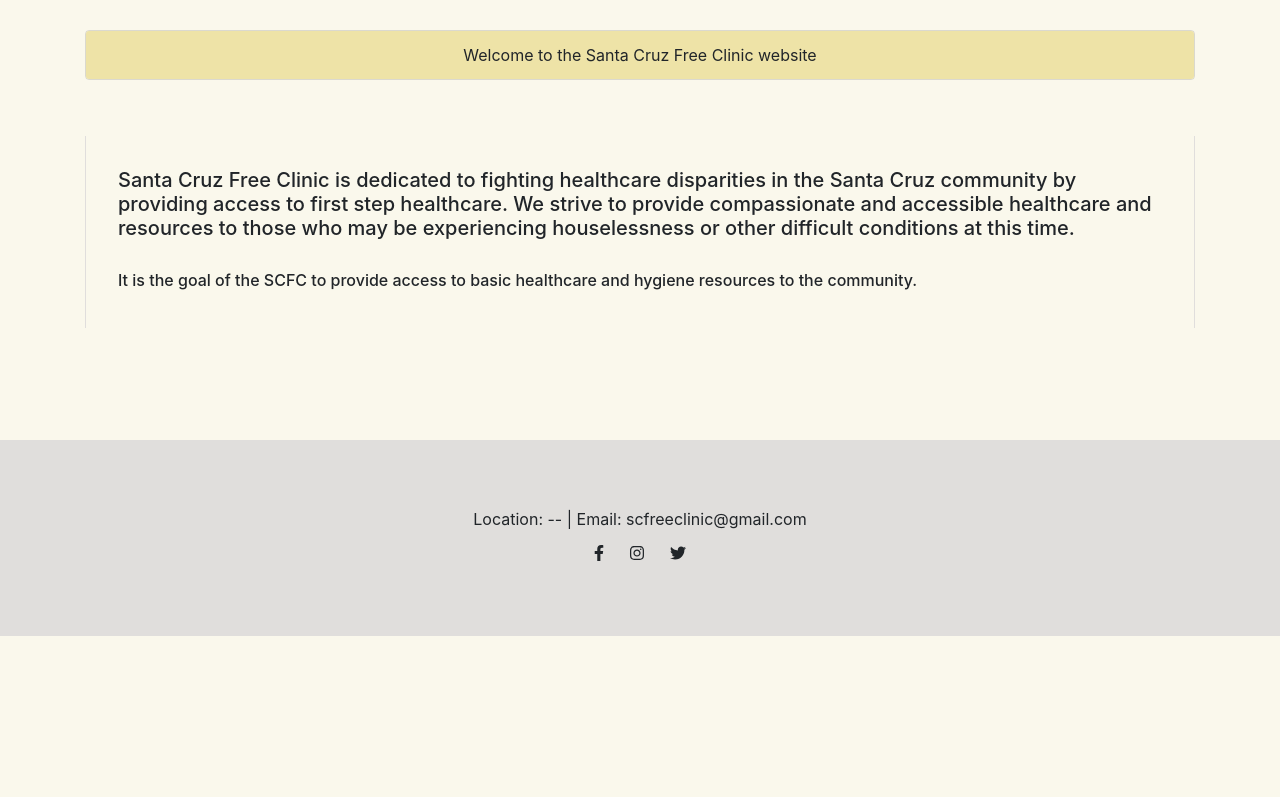
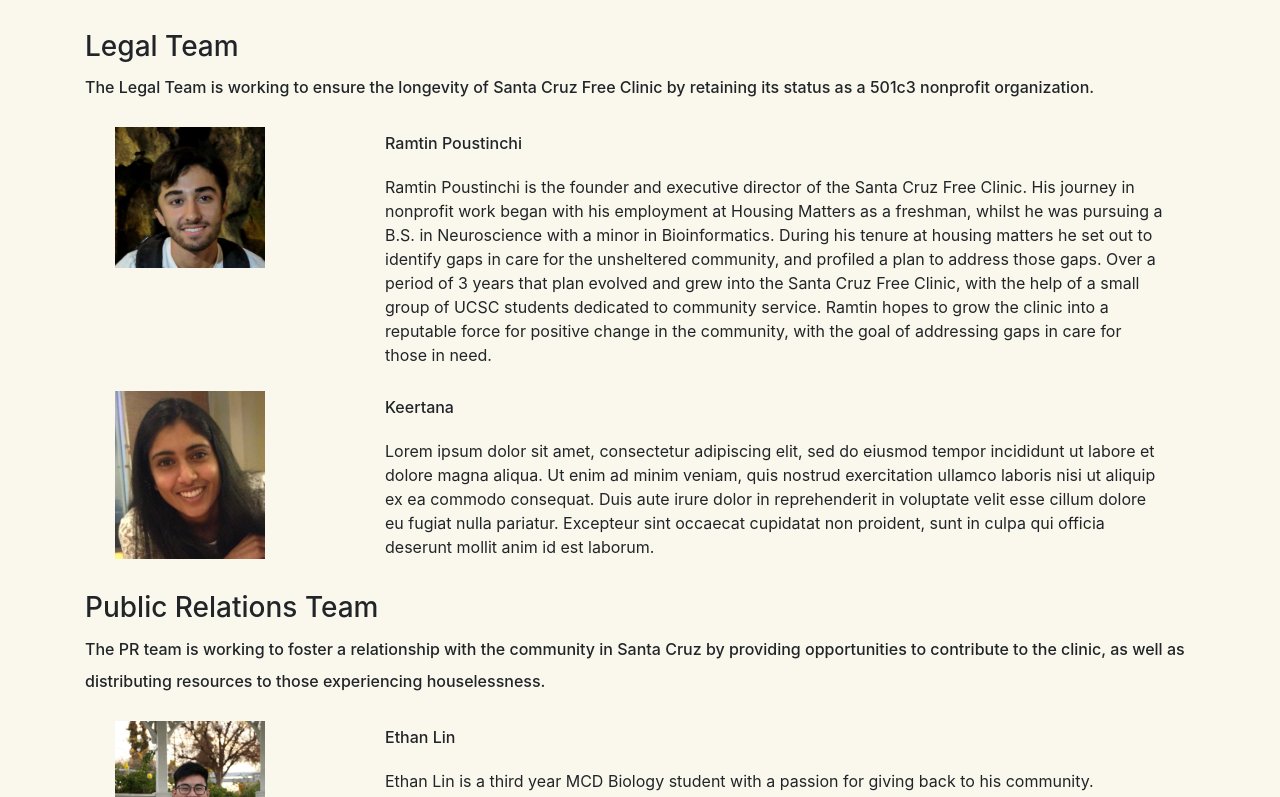
Before and after one commit to scfreeclinic/scfreeclinic, a React (Create React App) app: page /ourteam in a window 1280 px wide. Shown: the part 403-1200 px from the top of the page. Before the commit the page ends 1039 px from the top, so only its background shows below. Built offline with nearby package versions, Linux system fonts and the light colour scheme.

Commit message:
cname, board member desc, temp banner

```diff
--- a/src/App.js
+++ b/src/App.js
@@ -1,6 +1,6 @@
 import React, { Component } from 'react';
 import "./components/FontAwesomeIcon";
-import { HashRouter as Router, Switch, Route } from "react-router-dom";
+import { BrowserRouter as Router, Switch, Route } from "react-router-dom";
 import { OurServices } from './OurServices';
 import { About } from './About';
 import { OurTeam } from './OurTeam';
--- a/src/OurTeam.js
+++ b/src/OurTeam.js
@@ -14,34 +14,39 @@
     <React.Fragment>
     <Jumbotron jumboClasses="ourteam_jumbo" jumboText="OUR TEAM"/>
     <div>
-        <h3>Public Relations Team</h3>
-        <h6>The PR team is working to foster a relationship with the community in Santa Cruz by providing opportunities to contribute to the clinic, as well as distributing resources to those experiencing houselessness.</h6>
+
+        <h3>Legal Team</h3>
+        <h6>The Legal Team is working to ensure the longevity of Santa Cruz Free Clinic by retaining its status as a 501c3 nonprofit organization. </h6>
         <BoardMembers
-            memberImage1={EthanImg}
-            memberName1="Ethan Lin"
-            memberDesc1="Lorem ipsum dolor sit amet, consectetur adipiscing elit, sed do eiusmod tempor incididunt ut labore et dolore magna aliqua.
-            Ut enim ad minim veniam, quis nostrud exercitation ullamco laboris nisi ut aliquip ex ea commodo consequat. Duis aute irure
-            dolor in reprehenderit in voluptate velit esse cillum dolore eu fugiat nulla pariatur. Excepteur sint occaecat cupidatat non
-            proident, sunt in culpa qui officia deserunt mollit anim id est laborum."
-            memberImage2={ShayImg}
-            memberName2="Shay Reed"
+            memberImage1={RamtinImg}
+            memberName1="Ramtin Poustinchi"
+            memberDesc1="Ramtin Poustinchi is the founder and executive director of the Santa Cruz Free Clinic. His journey in nonprofit
+            work began with his employment at Housing Matters as a freshman, whilst he was pursuing a B.S. in Neuroscience with a minor
+            in Bioinformatics. During his tenure at housing matters he set out to identify gaps in care for the unsheltered community,
+            and profiled a plan to address those gaps. Over a period of 3 years that plan evolved and grew into the Santa Cruz Free Clinic,
+            with the help of a small group of UCSC students dedicated to community service. Ramtin hopes to grow the clinic into a reputable
+            force for positive change in the community, with the goal of addressing gaps in care for those in need."
+            memberImage2={KeertanaImg}
+            memberName2="Keertana"
             memberDesc2="Lorem ipsum dolor sit amet, consectetur adipiscing elit, sed do eiusmod tempor incididunt ut labore et dolore magna aliqua.
             Ut enim ad minim veniam, quis nostrud exercitation ullamco laboris nisi ut aliquip ex ea commodo consequat. Duis aute irure
             dolor in reprehenderit in voluptate velit esse cillum dolore eu fugiat nulla pariatur. Excepteur sint occaecat cupidatat non
             proident, sunt in culpa qui officia deserunt mollit anim id est laborum."
         />
 
-        <h3>Legal Team</h3>
-        <h6>The Legal Team is working to ensure the longevity of Santa Cruz Free Clinic by retaining its status as a 501c3 nonprofit organization. </h6>
+        <h3>Public Relations Team</h3>
+        <h6>The PR team is working to foster a relationship with the community in Santa Cruz by providing opportunities to contribute to the clinic, as well as distributing resources to those experiencing houselessness.</h6>
         <BoardMembers
-            memberImage1={KeertanaImg}
-            memberName1="Keertana"
-            memberDesc1="Lorem ipsum dolor sit amet, consectetur adipiscing elit, sed do eiusmod tempor incididunt ut labore et dolore magna aliqua.
-            Ut enim ad minim veniam, quis nostrud exercitation ullamco laboris nisi ut aliquip ex ea commodo consequat. Duis aute irure
-            dolor in reprehenderit in voluptate velit esse cillum dolore eu fugiat nulla pariatur. Excepteur sint occaecat cupidatat non
-            proident, sunt in culpa qui officia deserunt mollit anim id est laborum."
-            memberImage2={RamtinImg}
-            memberName2="Ramtin"
+            memberImage1={EthanImg}
+            memberName1="Ethan Lin"
+            memberDesc1="Ethan Lin is a third year MCD Biology student with a passion for giving back to his community. Throughout high school,
+            he has gone on several service trips to Taiwan to serve the indigenous population there. At UCSC, he interned for Cal Teach to make
+            an impact on K-12 students in local Santa Cruz schools. As the PR co-director, Ethan hopes to be able to give back to the homeless and
+            less fortunate in the local Santa Cruz community through Santa Cruz Free Clinic. Like the other members of the clinic, Ethan wants the
+            clinic to become a service that is able to reach the basic healthcare and hygiene needs of those who . In the future, he desires to
+            continue to give back through his love for biology and health sciences by becoming a Physician Assistant (PA). "
+            memberImage2={ShayImg}
+            memberName2="Shay Reed"
             memberDesc2="Lorem ipsum dolor sit amet, consectetur adipiscing elit, sed do eiusmod tempor incididunt ut labore et dolore magna aliqua.
             Ut enim ad minim veniam, quis nostrud exercitation ullamco laboris nisi ut aliquip ex ea commodo consequat. Duis aute irure
             dolor in reprehenderit in voluptate velit esse cillum dolore eu fugiat nulla pariatur. Excepteur sint occaecat cupidatat non
--- a/src/components/Footer.js
+++ b/src/components/Footer.js
@@ -7,7 +7,7 @@
 const Styles = styled.div`
     .nav {
         background-color: #E0DEDC;
-        padding: 4rem;
+        padding: 4rem 0;
         margin: 7rem 0 0 0;
     }
 
--- a/src/components/NavBar.js
+++ b/src/components/NavBar.js
@@ -46,21 +46,24 @@
     <Styles>
         <Navbar collapseOnSelect expand="lg" >
             <Container>
-                <Navbar.Brand href="/scfreeclinic/#/" className="scfc-logo"><img src={logo} height="55" alt="SCFC"/> SC Free Clinic</Navbar.Brand>
+                {/* only show brand when on desktop+ */}
+                <Navbar.Brand href="/" className="scfc-logo"><img src={logo} height="55" alt="SCFC"/></Navbar.Brand>
             </Container>
         </Navbar>
         <Navbar collapseOnSelect expand="lg" variant="dark">
             <Container>
+                {/* only show brand when on mobile */}
+                <Navbar.Brand href="/"></Navbar.Brand>
                 <Navbar.Toggle aria-controls="responsive-navbar-nav" />
                 <Navbar.Collapse id="responsive-navbar-nav">
                     <Nav className="mr-auto">
-                        <Nav.Item><Nav.Link href="/scfreeclinic/#/ourservices">Our Services</Nav.Link></Nav.Item>
+                        <Nav.Item><Nav.Link href="/#/ourservices">Our Services</Nav.Link></Nav.Item>
                         <NavDropdown title="About the Clinic" id="basic-nav-dropdown">
-                            <NavDropdown.Item href="/scfreeclinic/#/about">Mission + Goal</NavDropdown.Item>
-                            <NavDropdown.Item href="/scfreeclinic/#/ourteam">Our Team</NavDropdown.Item>
+                            <NavDropdown.Item href="/#/about">Mission + Goal</NavDropdown.Item>
+                            <NavDropdown.Item href="/#/ourteam">Our Team</NavDropdown.Item>
                         </NavDropdown>
                         <NavDropdown title="Become Involved" id="basic-nav-dropdown">
-                            <NavDropdown.Item href="#">GoFundMe</NavDropdown.Item>
+                            <NavDropdown.Item href="https://www.gofundme.com/f/santa-cruz-free-clinic-gofundme-fund?utm_source=customer&utm_campaign=p_cp+share-sheet&utm_medium=copy_link_all" target="_blank">GoFundMe</NavDropdown.Item>
                             <NavDropdown.Item href="#">Other</NavDropdown.Item>
                         </NavDropdown>
                     </Nav>
```
Also changed, not shown: src/assets/scfc_logo.png, 29 other files (tests, documents, lock files or other folders).
